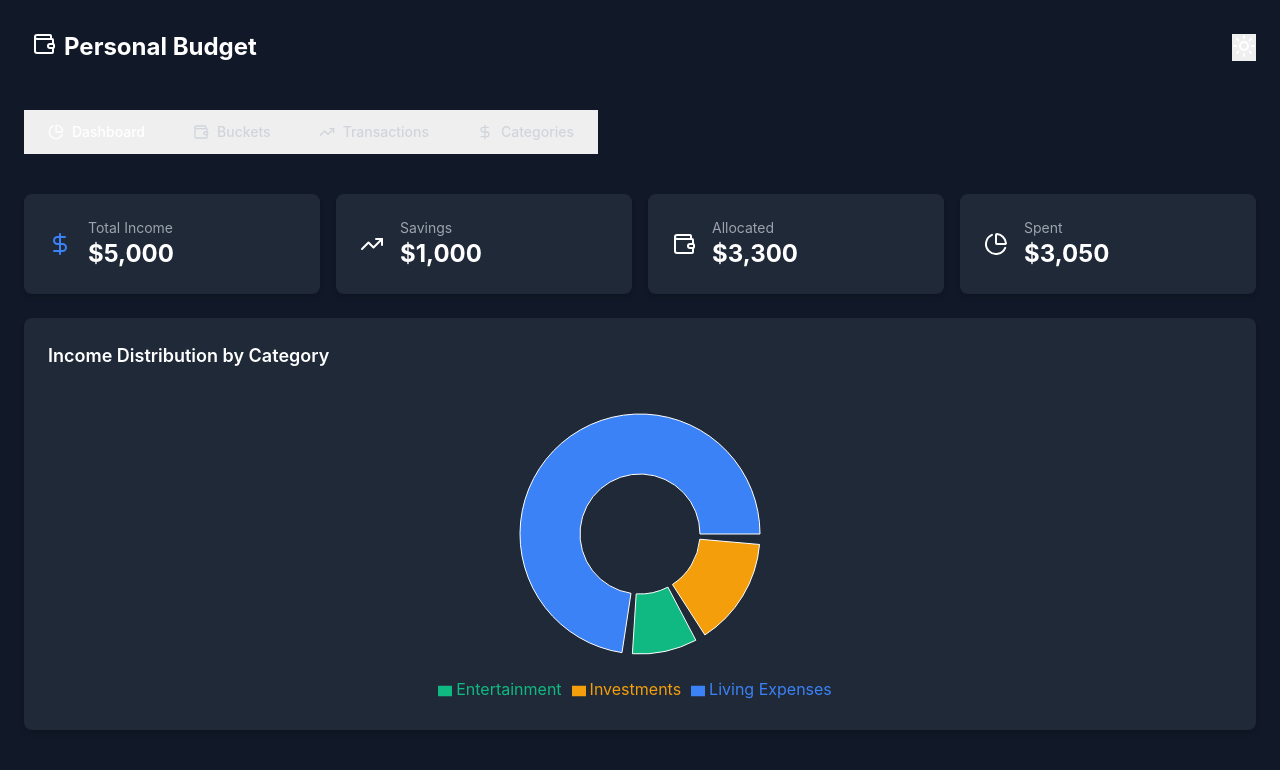
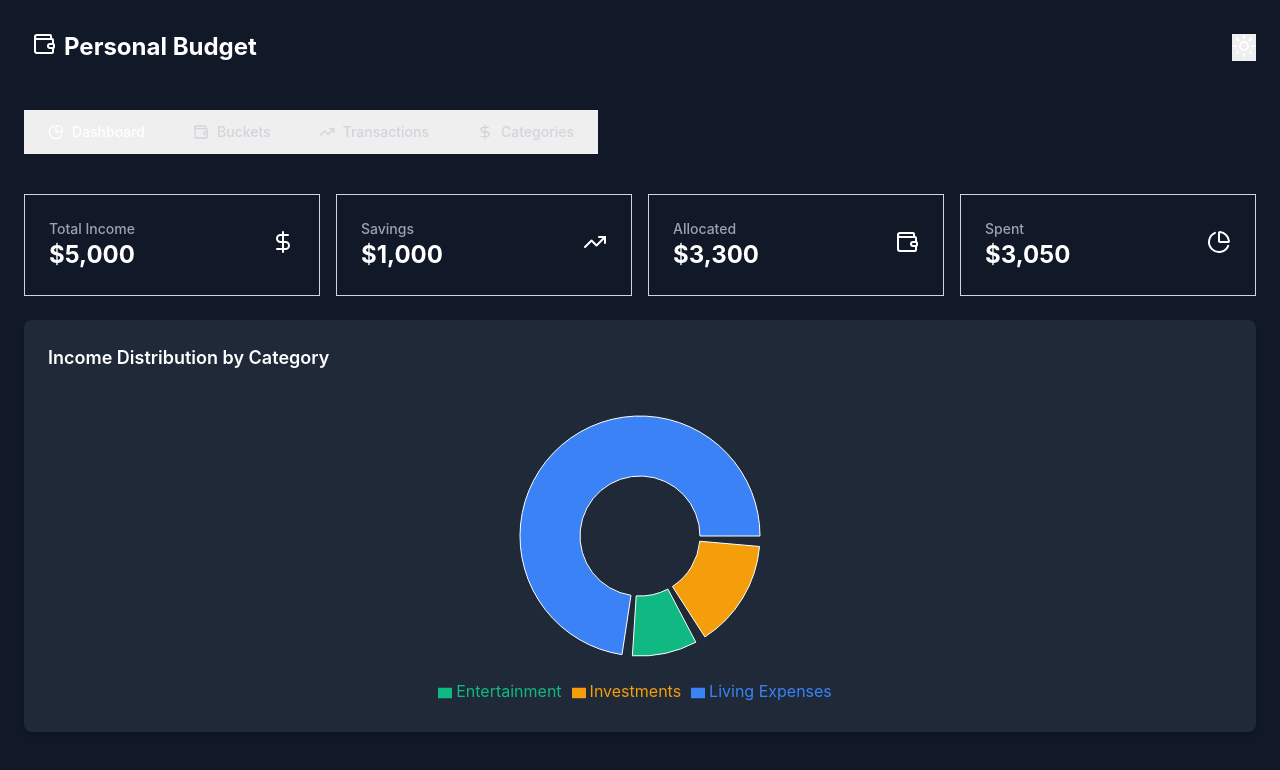
Before and after one commit to Simangaliso-Njabulo/budgeting-app, a React (Vite) app: page / in a window 1280 px wide. Shown: the top 770 px of the page. Built offline with nearby package versions, Linux system fonts and the light colour scheme.

Commit message:
Update StatCard stryling

```diff
--- a/src/components/StatCard.tsx
+++ b/src/components/StatCard.tsx
@@ -3,7 +3,7 @@ import type { LucideIcon } from "lucide-react";
 
 interface StatCardProps {
   title: string;
-  value: string | number;
+  value: number;
   icon: LucideIcon;
   iconColor: string;
   darkMode: boolean;
@@ -18,23 +18,50 @@ const StatCard = ({
 }: StatCardProps) => {
   return (
     <div
-      className={`p-6 rounded-lg shadow-md ${
-        darkMode ? "bg-gray-800" : "bg-white"
+      className={`relative overflow-hidden rounded-2xl p-6 transition-all duration-300 transform hover:scale-105 hover:-translate-y-1 ${
+        darkMode
+          ? "bg-gradient-to-br from-gray-800 to-gray-900 border border-gray-700/50 shadow-xl"
+          : "bg-gradient-to-br from-white to-gray-50 border border-gray-200 shadow-xl"
       }`}
     >
-      <div className="flex items-center">
-        <Icon className={`h-8 w-8 ${iconColor}`} />
-        <div className="ml-4">
+      {/* Glow effect */}
+      <div
+        className={`absolute inset-0 rounded-2xl opacity-0 hover:opacity-100 transition-opacity duration-300 ${
+          darkMode
+            ? "bg-gradient-to-r from-purple-600/10 to-blue-600/10"
+            : "bg-gradient-to-r from-blue-500/10 to-purple-500/10"
+        }`}
+      ></div>
+
+      <div className="relative z-10 flex items-center justify-between">
+        <div>
           <p
-            className={`text-sm ${
+            className={`text-sm font-medium ${
               darkMode ? "text-gray-400" : "text-gray-600"
             }`}
           >
             {title}
           </p>
-          <p className="text-2xl font-bold">
-            {typeof value === "number" ? `$${value.toLocaleString()}` : value}
+          <p
+            className={`text-2xl font-bold ${
+              darkMode ? "text-white" : "text-gray-900"
+            } mt-1`}
+          >
+            ${value.toLocaleString()}
           </p>
+        </div>
+        <div
+          className={`p-3 rounded-xl bg-gradient-to-br ${
+            iconColor === "text-blue-500"
+              ? "from-blue-500 to-blue-600"
+              : iconColor === "text-green-500"
+              ? "from-green-500 to-green-600"
+              : iconColor === "text-yellow-500"
+              ? "from-yellow-500 to-yellow-600"
+              : "from-red-500 to-red-600"
+          } shadow-lg`}
+        >
+          <Icon className="h-6 w-6 text-white" />
         </div>
       </div>
     </div>
```
